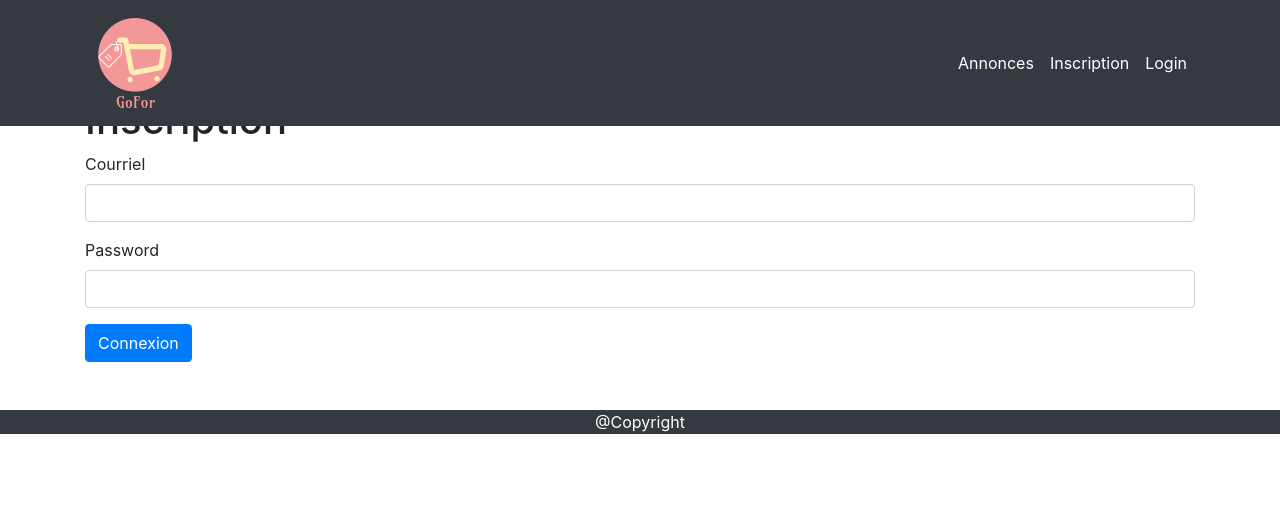
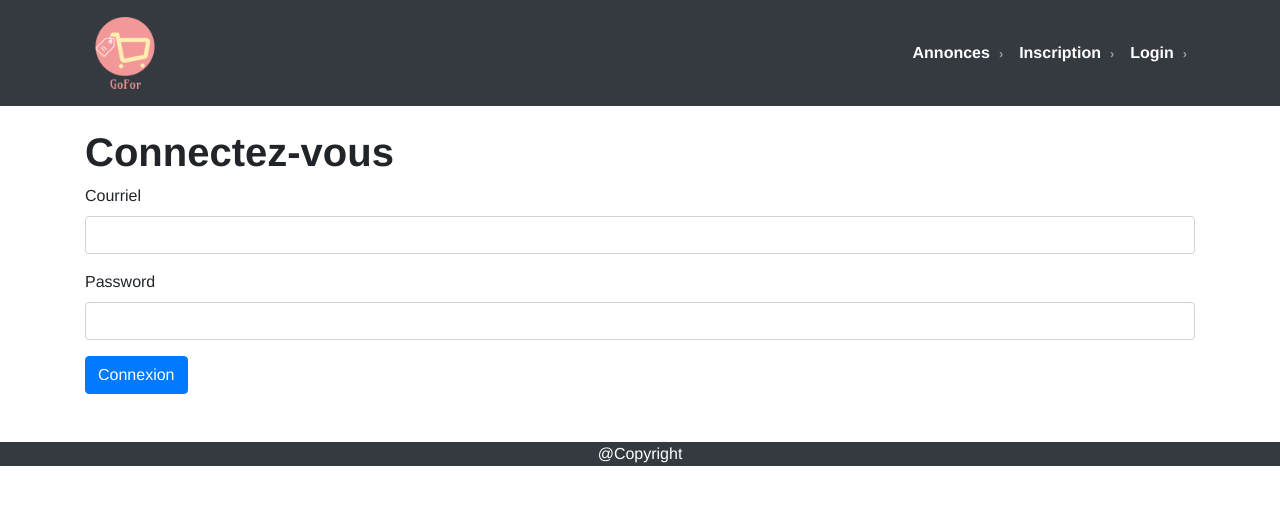
Before and after one commit to DDarkz/needit, a PHP site: page /formulaireLogin.php in a window 1280 px wide. Shown: the top 505 px of the page. Run offline with PHP 8.4, Linux system fonts and the light colour scheme.

Commit message:
arranger mise en page sur l'ensemble des pages.

```diff
--- a/admin.php
+++ b/admin.php
@@ -26,7 +26,7 @@ if($_SESSION["courriel"] != "admin@gmail.com"){
     <?php include("includes/menu.php"); ?>
 
     <!-- debut container -->
-    <div class="container pt-5">
+    <div class="container pt">
       <?php
         if (isset($message)) {
           echo '<div class="alert alert-danger" role="alert">'.$message.'</div>';
--- a/annonces.php
+++ b/annonces.php
@@ -25,7 +25,7 @@ session_start();
 
 
     <!-- debut container -->
-    <div class="container pt-5">
+    <div class="container pt">
     <h1>Toutes les annonces</h1>
 
        <!-- debut card-columns -->
--- a/css/styles.css
+++ b/css/styles.css
@@ -43,6 +43,12 @@ body h1 {
     background-color:#343a40;
 }
 
+/* creer de l'espace */
+.container.pt{
+    padding-top: 8em;
+}
+
+/* pour la gestion des msg erreurs et succes */
 #alert{
     display: none;
 }
--- a/formulaireDemandeur.php
+++ b/formulaireDemandeur.php
@@ -64,6 +64,7 @@ if(isset($_POST["submit"]))
 
     <!-- Bootstrap CSS -->
     <link rel="stylesheet" href="https://stackpath.bootstrapcdn.com/bootstrap/4.3.1/css/bootstrap.min.css" integrity="sha384-ggOyR0iXCbMQv3Xipma34MD+dH/1fQ784/j6cY/iJTQUOhcWr7x9JvoRxT2MZw1T" crossorigin="anonymous">
+    <link rel="stylesheet" type="text/css" href="css/styles.css">
     <script type="text/javascript" src="vues/vues.js"></script>
     <script type="text/javascript" src="requetes/requetes.js"></script>
     <script type="text/javascript" src="js/general.js"></script>
@@ -76,7 +77,7 @@ if(isset($_POST["submit"]))
 
 
     <!-- debut container -->
-    <div class="container pt-5">
+    <div class="container pt">
     <?php
         if (isset($message)) {
           echo '<div class="alert alert-danger" role="alert">'.$message.'</div>';
--- a/formulaireInscription.php
+++ b/formulaireInscription.php
@@ -75,6 +75,7 @@ if(isset($_POST["submit"]))
 
     <!-- Bootstrap CSS -->
     <link rel="stylesheet" href="https://stackpath.bootstrapcdn.com/bootstrap/4.3.1/css/bootstrap.min.css" integrity="sha384-ggOyR0iXCbMQv3Xipma34MD+dH/1fQ784/j6cY/iJTQUOhcWr7x9JvoRxT2MZw1T" crossorigin="anonymous">
+    <link rel="stylesheet" type="text/css" href="css/styles.css">
     <script type="text/javascript" src="vues/vues.js"></script>
     <script type="text/javascript" src="requetes/requetes.js"></script>
 
@@ -86,7 +87,7 @@ if(isset($_POST["submit"]))
 
 
     <!-- debut container -->
-    <div class="container pt-5">
+    <div class="container pt">
     <?php
         if (isset($message)) {
           echo '<div class="alert alert-danger" role="alert">'.$message.'</div>';
--- a/formulaireLogin.php
+++ b/formulaireLogin.php
@@ -55,7 +55,7 @@ if(isset($_POST["login"]))
 
     <!-- Bootstrap CSS -->
     <link rel="stylesheet" href="https://stackpath.bootstrapcdn.com/bootstrap/4.3.1/css/bootstrap.min.css" integrity="sha384-ggOyR0iXCbMQv3Xipma34MD+dH/1fQ784/j6cY/iJTQUOhcWr7x9JvoRxT2MZw1T" crossorigin="anonymous">
-
+    <link rel="stylesheet" type="text/css" href="css/styles.css">
     <script type="text/javascript" src="vues/vues.js"></script>
     <script type="text/javascript" src="requetes/requetes.js"></script>
 
@@ -65,18 +65,15 @@ if(isset($_POST["login"]))
 
     <?php include("includes/menu.php"); ?>
 
-
-
     <!-- debut container -->
-    <div class="container pt-5">
+    <div class="container pt">
       <?php
         if (isset($message)) {
           echo '<div class="alert alert-danger" role="alert">'.$message.'</div>';
            }
        ?>
 
-       <h1>Inscription</h1>
-
+       <h1>Connectez-vous</h1>
 
        <!-- debut formulaire -->
         <form method="post">
--- a/includes/menu.php
+++ b/includes/menu.php
@@ -1,14 +1,9 @@
 <!-- Navigation -->
-<header class="mb-5">
+<header>
   <nav class="navbar navbar-expand-lg bg-dark fixed-top" id="mainNav">
     <div class="container">
       <!--aaa-->
-       <a class="navbar-brand text-white m-0" href="../projetFinal/index.php"><img src="images\logoGoFor.png" width="100"></a>
-
-
-
-
-
+       <a class="navbar-brand text-white m-0" href="../projetFinal/index.php"><img src="images\logoGoFor.png" width="80"></a>
 
       <button class="navbar-toggler navbar-toggler-right text-white" type="button" data-toggle="collapse" data-target="#navbarResponsive" aria-controls="navbarResponsive" aria-expanded="false" aria-label="Toggle navigation">
         Menu
--- a/profilUtilisateurAnnonces.php
+++ b/profilUtilisateurAnnonces.php
@@ -24,7 +24,7 @@ session_start();
     <?php include("includes/menu.php"); ?>
 
   <!-- debut container -->
-  <div class="container pt-5">
+  <div class="container pt">
   <div id="alert">
     <div class="alert" role="alert"></div>
   </div>
--- a/profilUtilisateurModifier.php
+++ b/profilUtilisateurModifier.php
@@ -21,6 +21,7 @@ global $connexion,$idSession;
 
     <!-- Bootstrap CSS -->
     <link rel="stylesheet" href="https://stackpath.bootstrapcdn.com/bootstrap/4.3.1/css/bootstrap.min.css" integrity="sha384-ggOyR0iXCbMQv3Xipma34MD+dH/1fQ784/j6cY/iJTQUOhcWr7x9JvoRxT2MZw1T" crossorigin="anonymous">
+    <link rel="stylesheet" type="text/css" href="css/styles.css">
     <script type="text/javascript" src="vues/vues.js"></script>
     <script type="text/javascript" src="requetes/requetes.js"></script>
     <title>Profil</title>
```
Also changed, not shown: annonceDetail.php (deleted, +0 -63 lines), profilUtilisateur.php (+3 -26 lines), profilUtilisateurFiche.php (+3 -24 lines).
